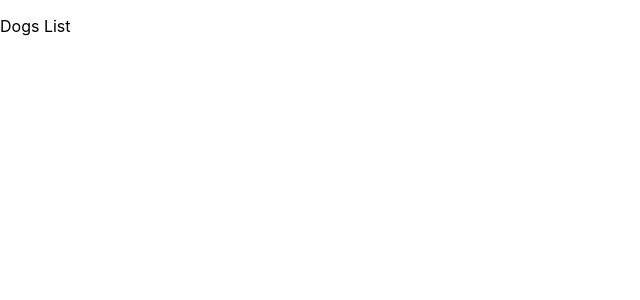
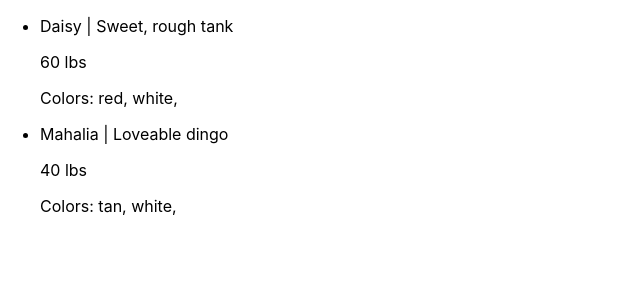
Before and after one commit to MMFane/dog-resume-app, a React (Create React App) app: page /dogs in a window 1280 px wide. Shown: the top 300 px of the page, without its empty margins (0-640 px from the left). Built offline with nearby package versions, Linux system fonts and the light colour scheme.

Commit message:
add base components from fake data

```diff
--- a/package.json
+++ b/package.json
@@ -11,6 +11,7 @@
     "@types/node": "^16.18.118",
     "@types/react": "^18.3.12",
     "@types/react-dom": "^18.3.1",
+    "lodash": "^4.17.21",
     "react": "^18.3.1",
     "react-dom": "^18.3.1",
     "react-router-dom": "^6.27.0",
@@ -18,6 +19,7 @@
     "web-vitals": "^2.1.4"
   },
   "devDependencies": {
+    "@types/lodash": "^4.17.13",
     "react-scripts": "5.0.1"
   },
   "scripts": {
--- a/src/components/App.tsx
+++ b/src/components/App.tsx
@@ -1,25 +1,15 @@
 import React from 'react';
-import logo from './logo.svg';
 import './App.css';
+import DogsList from './DogsList';
 
 
 function App() {
   return (
     <div className="App">
-      <header className="App-header">
-        <img src={logo} className="App-logo" alt="logo" />
-        <p>
-          Edit <code>src/App.tsx</code> and save to reload.
-        </p>
-        <a
-          className="App-link"
-          href="https://reactjs.org"
-          target="_blank"
-          rel="noopener noreferrer"
-        >
-          Learn React
-        </a>
-      </header>
+      <h1>Bark Resume</h1>
+      <h2>Create a CV for your dog</h2>
+
+      <DogsList />
     </div>
   );
 }
--- /dev/null
+++ b/src/components/Dog.tsx
@@ -0,0 +1,32 @@
+import _toLower from 'lodash/toLower'
+
+
+// todo export types from backend
+
+interface DogType {
+    id: string;
+    name: string;
+    description: string;
+    colors: Array<string>;
+    birthdate: string;
+    weight: number;
+}
+
+interface DogProps {
+    dog: DogType
+}
+
+function Dog(props: DogProps) {
+
+    return(
+        <li className="Dog" key={props.dog.id}>
+            <p><span>{props.dog.name}</span> | <span>{props.dog.description}</span></p>
+            <p>{props.dog.weight} lbs</p>
+            <p>Colors: {props.dog.colors.map((color) => {
+                return _toLower(color) + ", "
+})}</p>
+        </li>
+    )
+}
+
+export default Dog;
--- a/src/components/DogsList.tsx
+++ b/src/components/DogsList.tsx
@@ -1,10 +1,16 @@
 import React from 'react';
-
+import dogs from "../data/temp-data.json"
+import Dog from './Dog';
 
 function DogsList() {
+
   return (
     <div className="DogsList">
-     <p>Dogs List</p>
+        <ul>
+          { dogs.map((dog) => {
+            return <Dog dog={{...dog}}/>
+          })}
+        </ul>
     </div>
   );
 }
--- /dev/null
+++ b/src/data/temp-data.json
@@ -0,0 +1,24 @@
+[
+    {
+        "id": "123",
+        "name": "Daisy",
+        "description": "Sweet, rough tank",
+        "colors": [
+            "RED",
+            "WHITE"
+        ],
+        "weight": 60,
+        "birthdate": "2018-3-14T18:30:00"
+    },
+    {
+        "id": "456",
+        "name": "Mahalia",
+        "description": "Loveable dingo",
+        "colors": [
+            "TAN",
+            "WHITE"
+        ],
+        "weight": 40,
+        "birthdate": "2020-12-21T18:30:00"
+    }
+]
```
Also changed, not shown: 1 other file (tests, documents, lock files or other folders).
